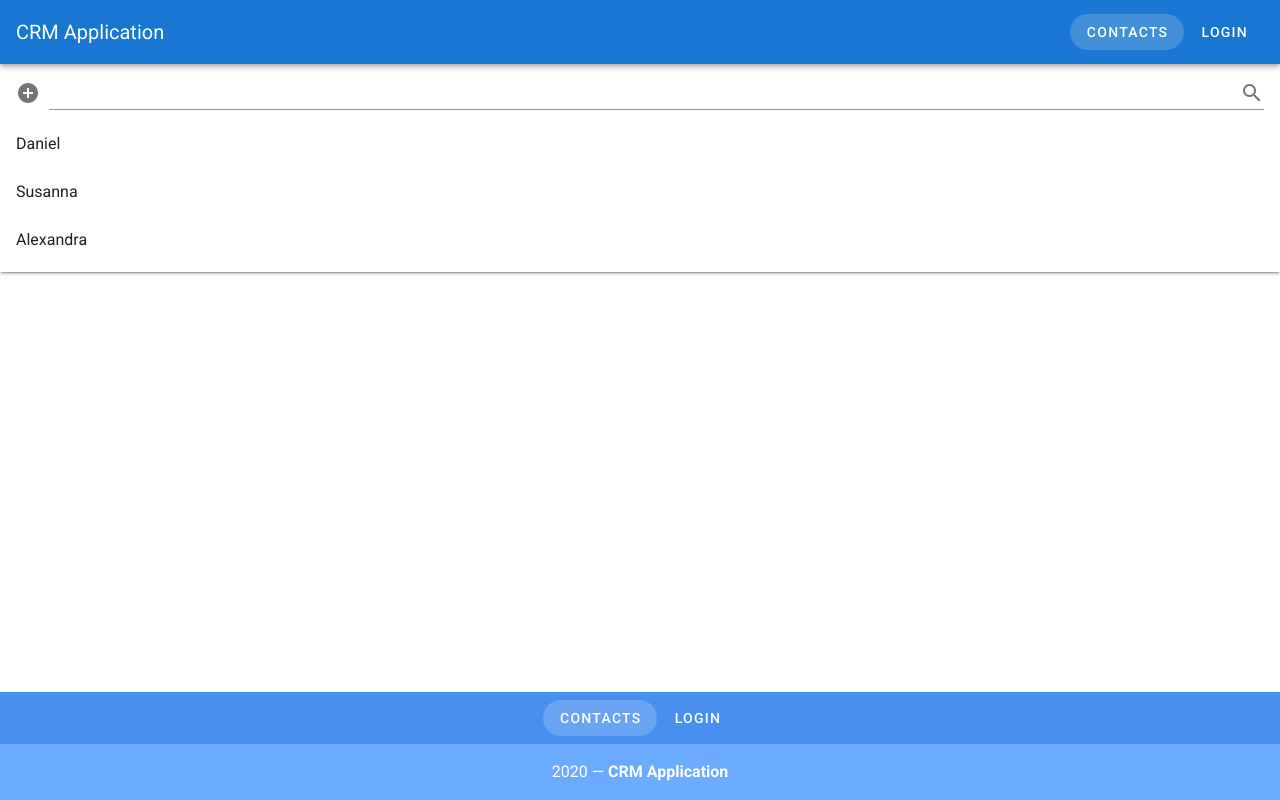
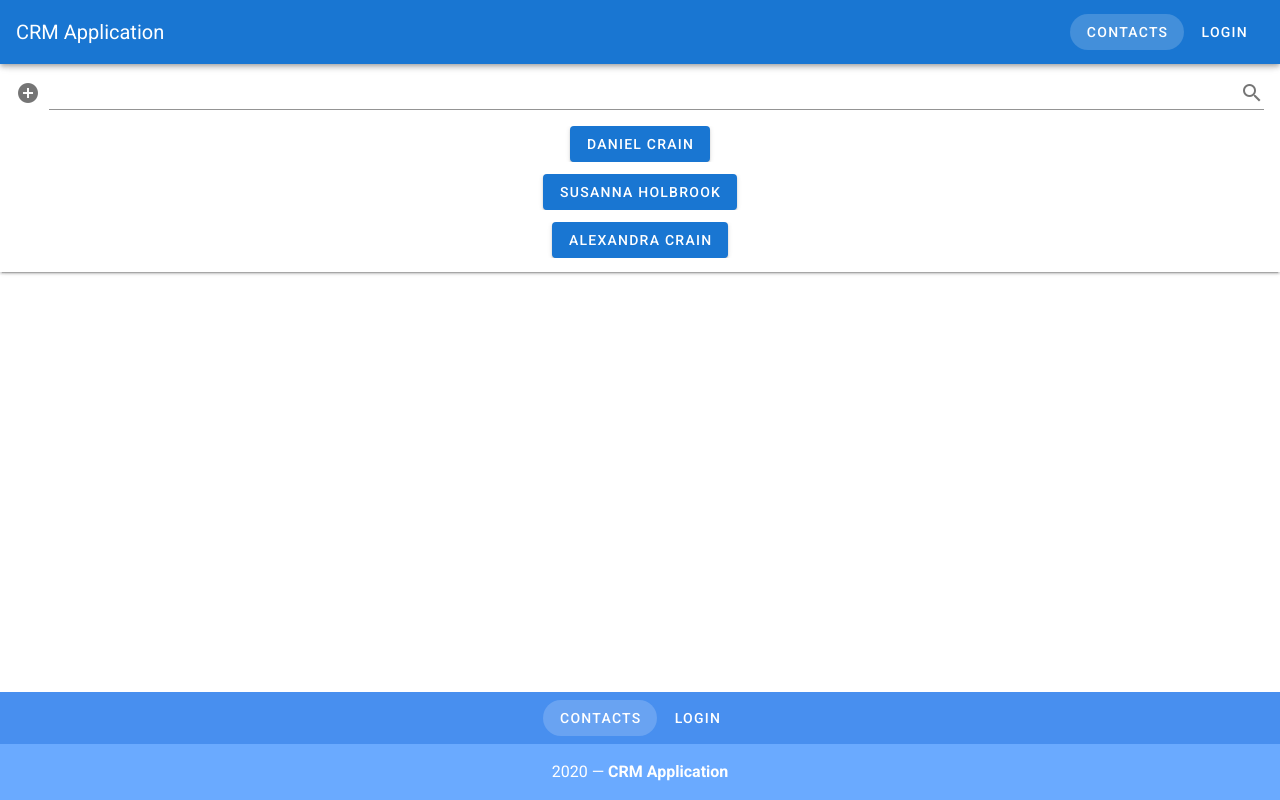
Before and after one commit to bluevision/vue-crm, a Vue app: page / in a window 1280 px wide. Built offline with nearby package versions, Linux system fonts and the light colour scheme.

Commit message:
Successfully submitting props to Contact Modal

```diff
--- /dev/null
+++ b/src/components/ContactModal.vue
@@ -0,0 +1,31 @@
+<template><v-row justify="center">
+    <v-dialog v-model="dialog" persistent max-width="290">
+      <template v-slot:activator="{ on }">
+        <v-btn color="primary" dark v-on="on"><slot></slot></v-btn>
+      </template>
+      <v-card>
+        <v-card-title class="headline">{{firstName + ' ' + lastName}}</v-card-title>
+        <v-card-text>Let Google help apps determine location. This means sending anonymous location data to Google, even when no apps are running.</v-card-text>
+        <v-card-actions>
+          <v-spacer></v-spacer>
+          <v-btn color="green darken-1" text @click="dialog = false">Disagree</v-btn>
+          <v-btn color="green darken-1" text @click="dialog = false">Agree</v-btn>
+        </v-card-actions>
+      </v-card>
+    </v-dialog>
+  </v-row>
+  </template>
+
+  <script>
+  export default {
+    data () {
+      return {
+        dialog: false,
+      }
+    },
+        props: {
+          firstName: String,
+          lastName: String
+      }
+  }
+</script>
--- a/src/views/ContactList.vue
+++ b/src/views/ContactList.vue
@@ -17,7 +17,7 @@
           :key="i"
         >
           <v-list-item-content>
-            <v-list-item-title v-text="contact.firstName"></v-list-item-title>
+          <ContactModal :firstName="contact.firstName" :lastName="contact.lastName">{{contact.firstName + ' ' + contact.lastName}}</ContactModal>
           </v-list-item-content>
         </v-list-item>
       </v-list-item-group>
@@ -26,6 +26,8 @@
 </template>
 
 <script>
+import ContactModal from '@/components/ContactModal.vue';
+
 import contacts from './contacts.json'
 export default {
 data() {
@@ -34,7 +36,10 @@ data() {
 methods: {
   addContact() {
     alert('Hello')
+  },
+},
+  components: {
+    ContactModal,
   }
 }
-}
 </script>
```
